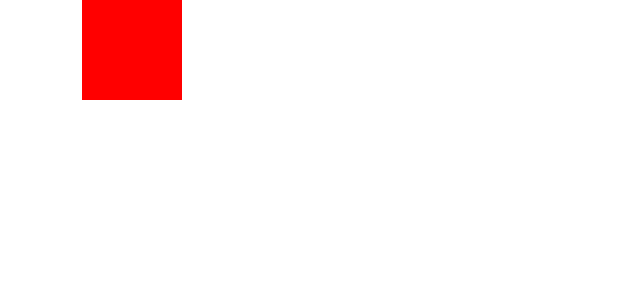
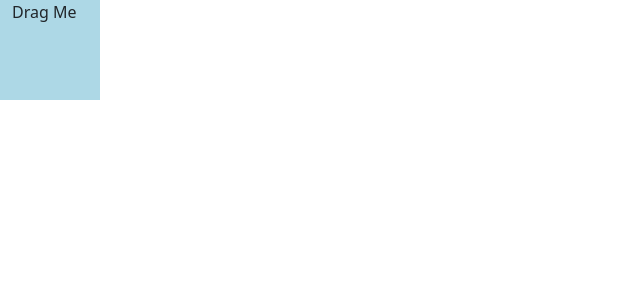
Before and after one commit to Himanshu12866/UI-react, a React (Vite) app in the folder learnreact/: page / in a window 1280 px wide. Shown: the top 300 px of the page, without its empty margins (0-640 px from the left). Built offline with nearby package versions, Linux system fonts and the light colour scheme.

Commit message:
"Refactored drag and drop functionality in HTML and React components"

```diff
--- a/learnreact/src/App.jsx
+++ b/learnreact/src/App.jsx
@@ -61,6 +61,7 @@ function App() {
       <ExaClass/>
       <Reducerdemo1/> */}
       <DraggableBox/>
+      <DraggableBox/>
 
     </div>
   )
--- a/learnreact/src/component/draggable.jsx
+++ b/learnreact/src/component/draggable.jsx
@@ -1,22 +1,55 @@
 
-import { useState } from "react"
-import "../component/draggable.css"
-export default function DraggableBox() {
-    const [left, setLeft] = useState("")
-    const [top, setTop] = useState("")
-    function handleDrag(e) {
-        let x = e.clientX;
-        let y = e.clientY;
-        console.log(x)
-        console.log(y)
-        setLeft(x)
-        setTop(y)
-    }
+import { useState, useEffect } from 'react';
+function DraggableBox() {
+    // const boxRef = useRef(null);
+    const [position, setPosition] = useState({ x: 0, y: 0 });
+    const [isDragging, setIsDragging] = useState(false);
+
+    useEffect(() => {
+        const onMouseMove = (event) => {
+            if (isDragging) {
+                setPosition((prevPos) => ({
+                    x: prevPos.x + event.movementX,
+                    y: prevPos.y + event.movementY,
+                }));
+            }
+        };
+
+        const onMouseUp = () => {
+            setIsDragging(false);
+        };
+
+        document.addEventListener('mousemove', onMouseMove);
+        document.addEventListener('mouseup', onMouseUp);
+
+        return () => {
+            document.removeEventListener('mousemove', onMouseMove);
+            document.removeEventListener('mouseup', onMouseUp);
+        };
+    }, [isDragging]);
+
+    const handleMouseDown = () => {
+        setIsDragging(true);
+    };
 
     return (
-        <div className="drag-box" onMouseMove={handleDrag} >
-            <div className="dragbox" style={{ left: { left }, top: { top } }}></div>
+        <div
 
+            className="container"
+            onMouseDown={handleMouseDown}
+            style={{
+                position: 'absolute',
+                left: `${position.x}px`,
+                top: `${position.y}px`,
+                width: '100px',  // Adjust as needed
+                height: '100px', // Adjust as needed
+                backgroundColor: 'lightblue',
+                cursor: 'grab',
+            }}
+        >
+            Drag Me
         </div>
-    )
+    );
 }
+
+export default DraggableBox;
```
Also changed, not shown: learnreact/drag.html (+5 -18 lines).
